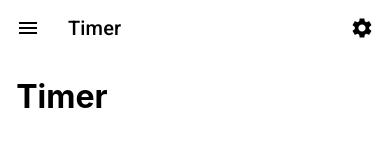
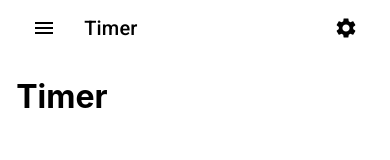
Before and after one commit to ctln12/react-timed-task-tracker, a React (Create React App) app: page / in a window 390 px wide. Shown: the top 160 px of the page. Built offline with nearby package versions, Linux system fonts and the light colour scheme.

Commit message:
Add responsive grid to Navbar

```diff
--- a/src/components/Navbar.js
+++ b/src/components/Navbar.js
@@ -1,7 +1,7 @@
 import React from 'react';
 import { Link, Route, Switch } from 'react-router-dom';
 import { makeStyles } from '@material-ui/core/styles';
-import { AppBar, IconButton, Toolbar, Typography } from '@material-ui/core';
+import { AppBar, Grid, IconButton, Toolbar, Typography } from '@material-ui/core';
 import { Menu, Settings } from '@material-ui/icons';
 import TodoList from './TodoList';
 
@@ -26,6 +26,8 @@ export default function ButtonAppBar() {
   return (
     <div className={classes.root}>
       <AppBar position="static" color="inherit" elevation={0}>
+        <Grid container justifyContent='center'>
+          <Grid item xs={11} sm={8} md={6} lg={4}>
             <Toolbar>
               <IconButton edge="start" className={classes.menuButton} color="inherit" aria-label="menu">
                 <Menu />
@@ -43,6 +45,8 @@ export default function ButtonAppBar() {
                 </IconButton>
               </Link>
             </Toolbar>
+          </Grid>
+        </Grid>
       </AppBar>
     </div>
   );
```
Lines whose indentation alone changed are shown as unchanged.
